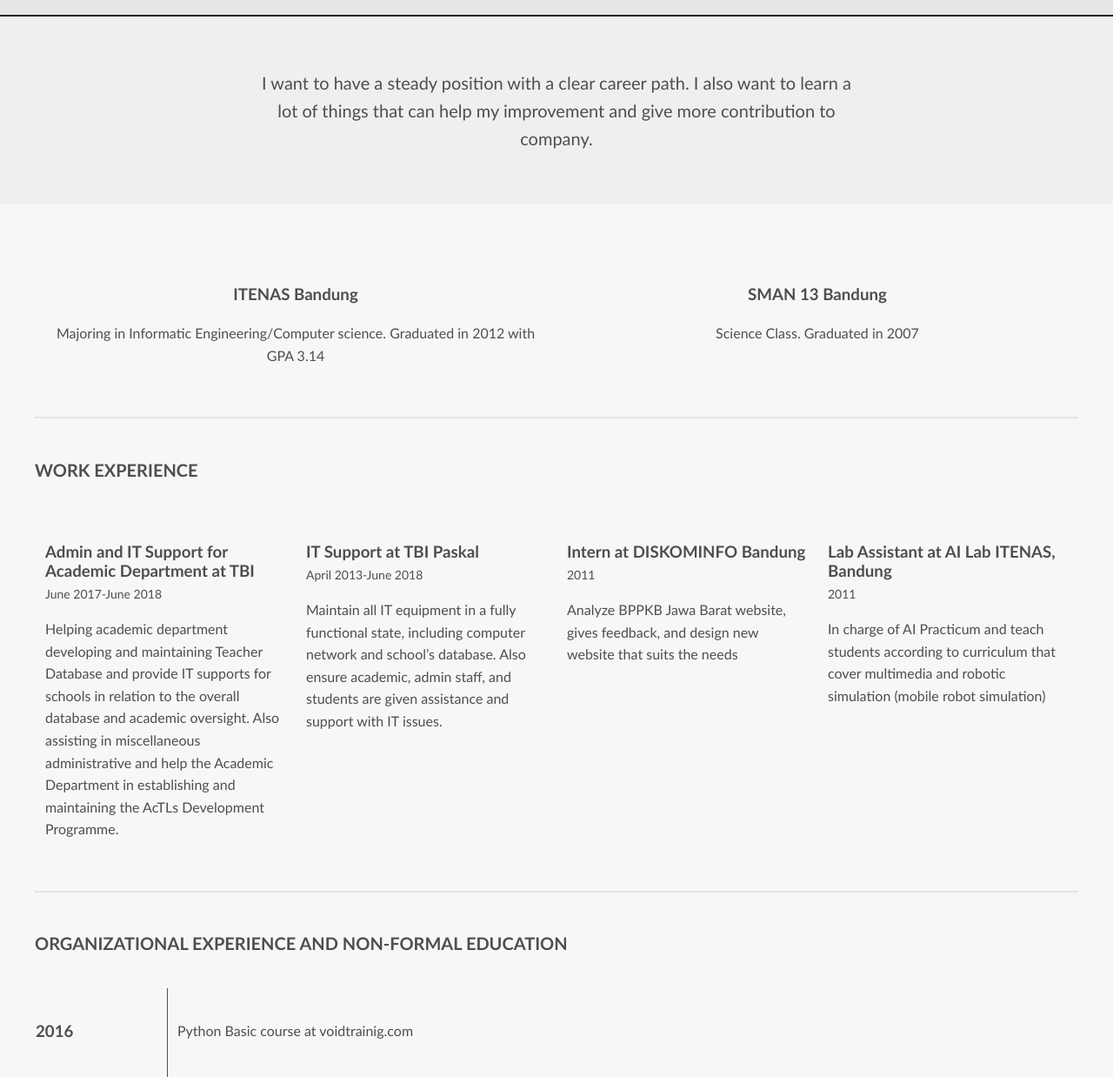
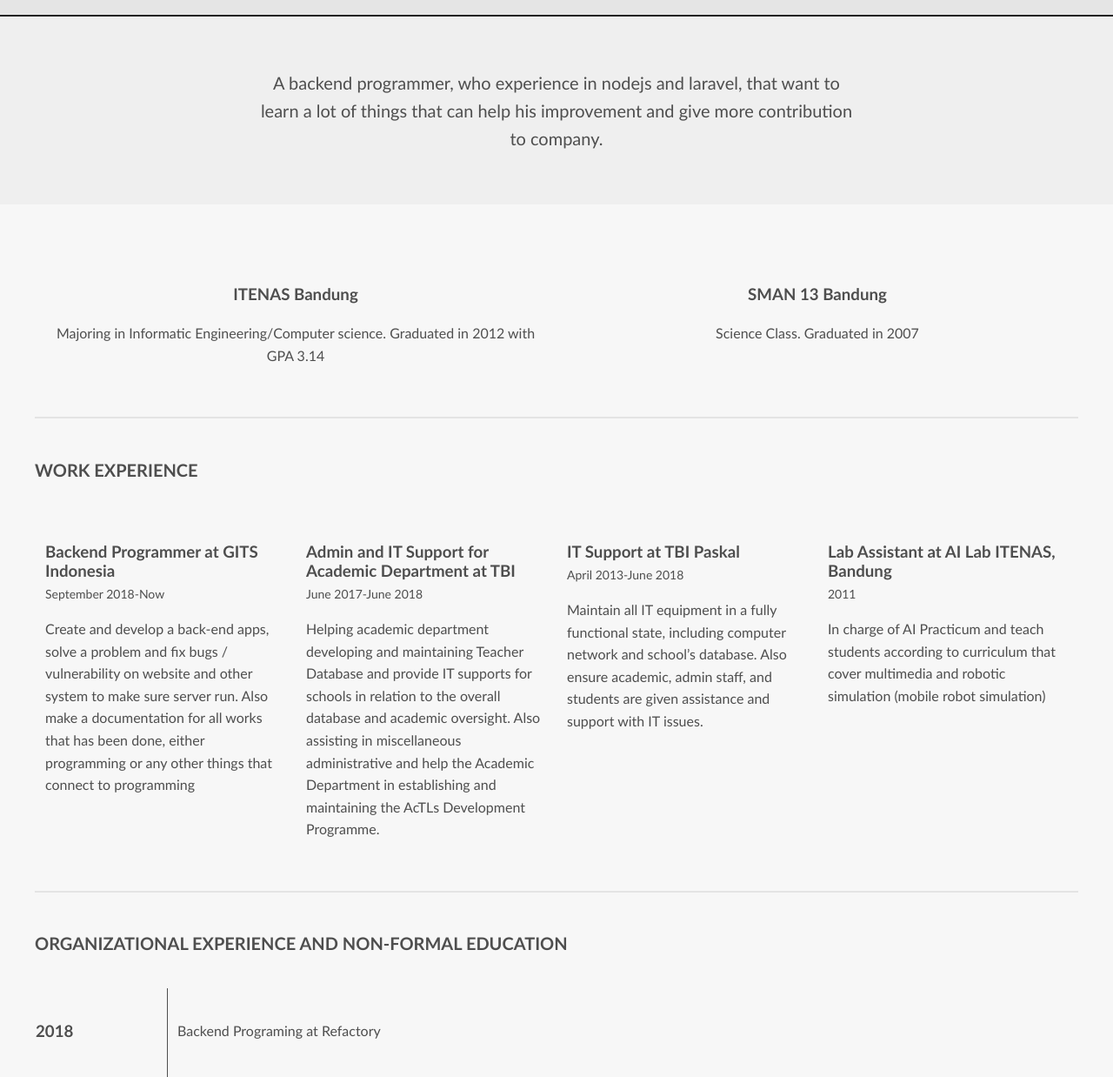
Before and after one commit to bawas07/bawas07.github.io, a plain HTML site: page index.html in a window 1280 px wide. Shown: the part 62-1300 px from the top of the page at 87% size. Drawn offline with Linux system fonts and the light colour scheme.

Commit message:
edit desc and work experience

```diff
--- a/index.html
+++ b/index.html
@@ -13,7 +13,7 @@
         </div>
     </header>
     <div id="quote">
-        <blockquote>I want to have a steady position with a clear career path. I also want to learn a lot of things that can help my improvement and give more contribution to company.</blockquote>
+        <blockquote>A backend programmer, who experience in nodejs and laravel, that want to learn a lot of things that can help his improvement and give more contribution to company.</blockquote>
     </div>
 <main class="wrapper">
     <section id="education">
@@ -32,6 +32,13 @@
         <h2>work experience</h2>
         <ul>
             <li>
+                <h3>Backend Programmer at GITS Indonesia</h3>
+                <p class="year">September 2018-Now</p>
+                <p>Create and develop a back-end apps, solve a problem and fix bugs / vulnerability on website and other system to make sure server run.
+                    Also make a documentation for all works that has been done, either programming or any other things that connect to programming
+                </p>
+            </li>
+            <li>
                 <h3>Admin and IT Support for Academic Department at TBI</h3>
                 <p class="year">June 2017-June 2018</p>
                 <p>Helping academic department developing and maintaining Teacher Database and provide IT supports for schools in relation to the overall database and academic oversight.
@@ -42,11 +49,11 @@
                 <p class="year">April 2013-June 2018</p>
                 <p>Maintain all IT equipment in a fully functional state, including computer network and school’s database. Also ensure academic, admin staff, and students are given assistance and support with IT issues.</p>
             </li>
-            <li>
+            <!-- <li>
                 <h3>Intern at DISKOMINFO Bandung</h3>
                 <p class="year">2011</p>
                 <p>Analyze BPPKB Jawa Barat website, gives feedback, and design new website that suits the needs</p>
-            </li>
+            </li> -->
             <li>
                 <h3>Lab Assistant at AI Lab ITENAS, Bandung</h3>
                 <p class="year">2011</p>
@@ -57,6 +64,10 @@
     <section id="organizational">
         <h2>ORGANIZATIONAL EXPERIENCE AND NON-FORMAL EDUCATION</h2>
         <table>
+            <tr>
+                <td width="150px"><h3>2018</h3></td>
+                <td><p>Backend Programing at Refactory</p></td>
+            </tr>
             <tr>
                 <td width="150px"><h3>2016</h3></td>
                 <td><p>Python Basic course at voidtrainig.com</p></td>
```
